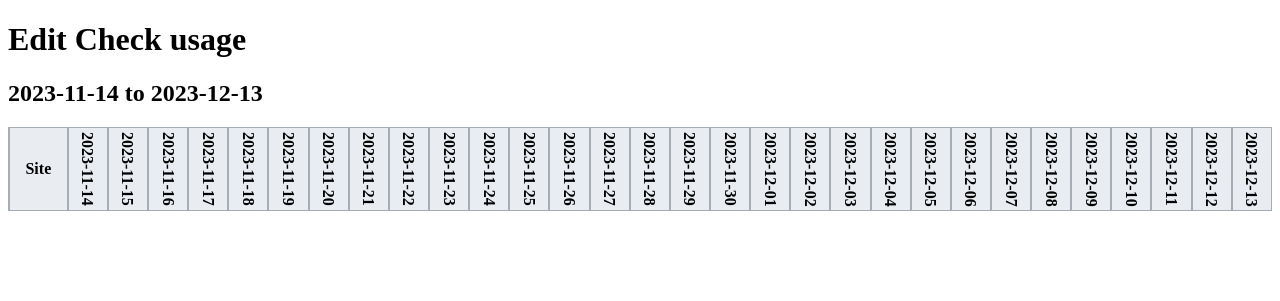
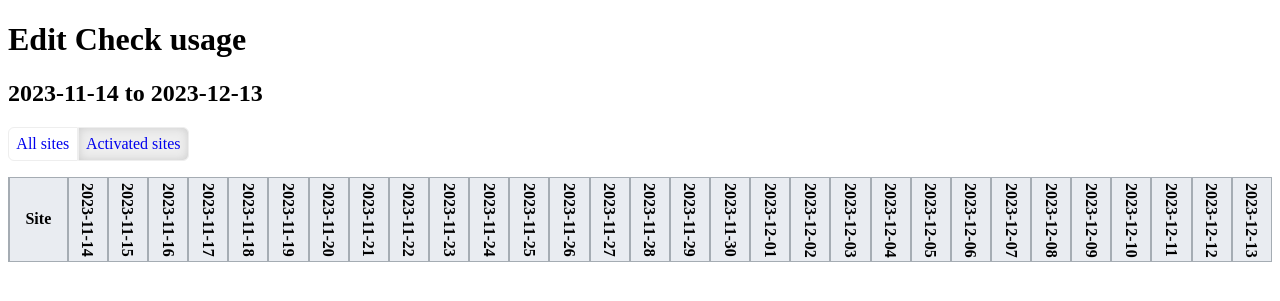
Before and after one commit to kemayo/wikimedia-eccheck, a Flask app: page / in a window 1280 px wide. Shown: the top 301 px of the page. Run offline with Flask 3, Linux system fonts and the light colour scheme; data that the repository does not hold is empty.

Commit message:
Allow filtering to just the activated sites

```diff
--- a/app.py
+++ b/app.py
@@ -2,7 +2,7 @@
 
 import datetime
 import flask
-from flask import render_template
+from flask import render_template, request
 
 import database
 
@@ -21,4 +21,18 @@ def index():
     # Convenient list for the table-building:
     dates = [(from_date + datetime.timedelta(days=x + 1)).isoformat() for x in range((to_date - from_date).days)]
 
-    return render_template('index.html', counts=counts, dates=dates, sites=sites)
+    return render_template('index.html',
+        counts=counts, dates=dates, sites=sites, all=request.args.get('all') == '1')
+
+
+@app.template_filter('site_activated')
+def site_activated_filter(sites, allow_all):
+    if allow_all:
+        return sites
+    def has_activated(item):
+        dbname, counts = item
+        for count in counts.values():
+            if count['activated']:
+                return True
+        return False
+    return dict((filter(has_activated, sites.items())))
--- a/templates/index.html
+++ b/templates/index.html
@@ -51,15 +51,46 @@
         table tr.odd {
             background: #eeeeee;
         }
+        ul {
+            list-style: none;
+            display: flex;
+            padding: 0;
+        }
+        ul li {
+            border: 1px solid #eee;
+            padding: 1ex;
+        }
+        ul li:first-child {
+            border-top-left-radius: 6px;
+            border-bottom-left-radius: 6px;
+        }
+        ul li:last-child {
+            border-top-right-radius: 6px;
+            border-bottom-right-radius: 6px;
+        }
+        ul li:hover {
+            box-shadow: inset 0 0 10px #ccc;
+        }
+        ul li.active {
+            background: #eee;
+            box-shadow: inset 0 0 10px #ccc;
+        }
+        ul li a {
+            text-decoration: none;
+        }
     </style>
 </head>
 <body>
     <h1>Edit Check usage</h1>
     <h2>{{ dates[0] }} to {{ dates[-1] }}</h2>
+    <ul>
+        <li class="{{ all and 'active' or '' }}"><a href="/?all=1">All sites</a></li>
+        <li class="{{ all and ' ' or 'active' }}"><a href="/">Activated sites</a></li>
+    </ul>
     <table>
         <thead><th colspan="2">Site</th>{% for date in dates %}<th>{{ date }}</th>{% endfor %}</thead>
         <tbody>
-        {%- for site in counts %}
+        {%- for site in counts|site_activated(all) %}
             <tr class="{{ loop.cycle('odd', 'even') }}">
                 <th rowspan="3">{{ sitelink(site, site) }}</th>
                 <th>{{ sitelink(site, 'eligible', '/wiki/Special:RecentChanges', {'days':30,'tagfilter':'editcheck-references'}) }}</th>
```
